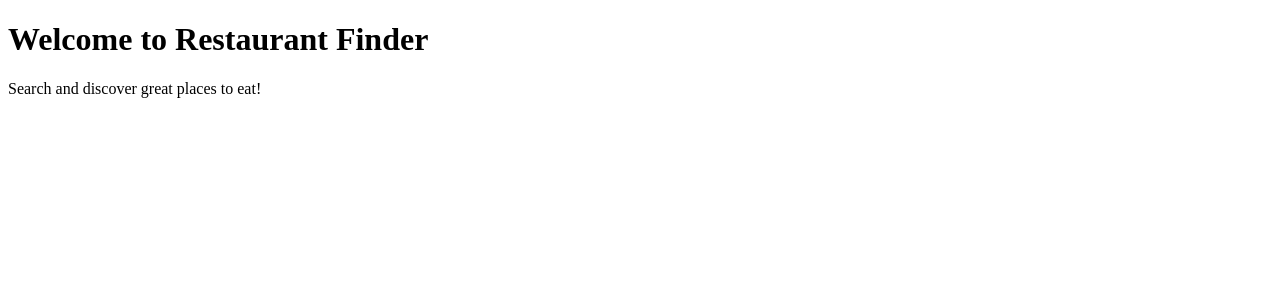
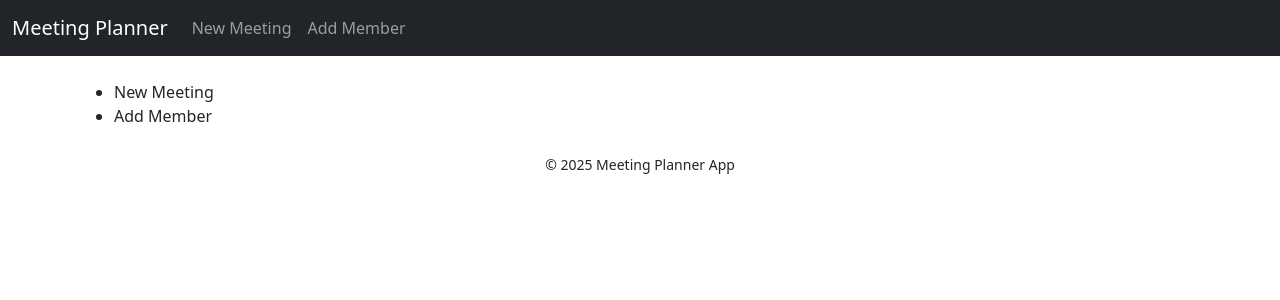
Before and after one commit to flixi67/restaurant-picker, a Flask app: page / in a window 1280 px wide. Shown: the top 300 px of the page. Run offline with Flask 3, Linux system fonts and the light colour scheme.

Commit message:
Update routes.py and layout.html
Changed the href and added in the html templates so that Flask can open the app now

```diff
--- /dev/null
+++ b/__init__.py
@@ -0,0 +1,5 @@
+#from flask import Flask
+
+#app = Flask(__name__)
+
+#from app import routes
--- a/app/__init__.py
+++ /dev/null
@@ -1,5 +0,0 @@
-from flask import Flask
-
-app = Flask(__name__)
-
-from app import routes
--- a/app/routes.py
+++ b/app/routes.py
@@ -1,6 +1,20 @@
-from app import app
-from flask import render_template
+from flask import Flask, render_template, request
+from matching_algorithm import create_group_code
+
+app = Flask(__name__)
 
 @app.route("/")
 def home():
-    return render_template("index.html")
+    return render_template("layout.html")
+
+@app.route("/new_meeting")
+def new_meeting():
+    return render_template("meeting_form.html", printed_result = create_group_code())
+
+@app.route("/join_meeting")
+def join_meeting():
+    return render_template("member_form.html")
+
+@app.route("/recommendations")
+def recommendations_output():
+    return render_template("restaurant_form.html")
--- a/app/templates/layout.html
+++ b/app/templates/layout.html
@@ -12,9 +12,8 @@
             <a class="navbar-brand" href="/">Meeting Planner</a>
             <div class="collapse navbar-collapse">
                 <ul class="navbar-nav me-auto mb-2 mb-lg-0">
-                    <li class="nav-item"><a class="nav-link" href="/new_meeting">New Meeting</a></li>
-                    <li class="nav-item"><a class="nav-link" href="/add_member">Add Member</a></li>
-                    <li class="nav-item"><a class="nav-link" href="/add_restaurant">Add Restaurant</a></li>
+                    <li class="nav-item"><a class="nav-link" href="{{ url_for('new_meeting') }}">New Meeting</a></li>
+                    <li class="nav-item"><a class="nav-link" href="{{ url_for('join_meeting') }}">Add Member</a></li>
                 </ul>
             </div>
         </div>
@@ -23,6 +22,10 @@
     <div class="container mt-4">
         {% block content %}
         <!-- page-specific content will go here -->
+        <ul>
+            <li class="nav-item"><a class="nav-link" href="{{ url_for('new_meeting') }}">New Meeting</a></li>
+            <li class="nav-item"><a class="nav-link" href="{{ url_for('join_meeting') }}">Add Member</a></li>
+        </ul>
         {% endblock %}
     </div>
 
```
Also changed, not shown: app/matching_algorithm.py (renamed from app/02_matching-algorithm.py, +44 -50 lines), 2 other files.
